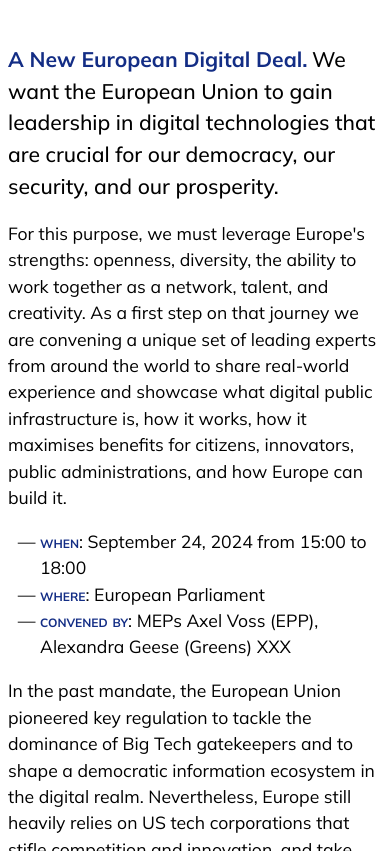
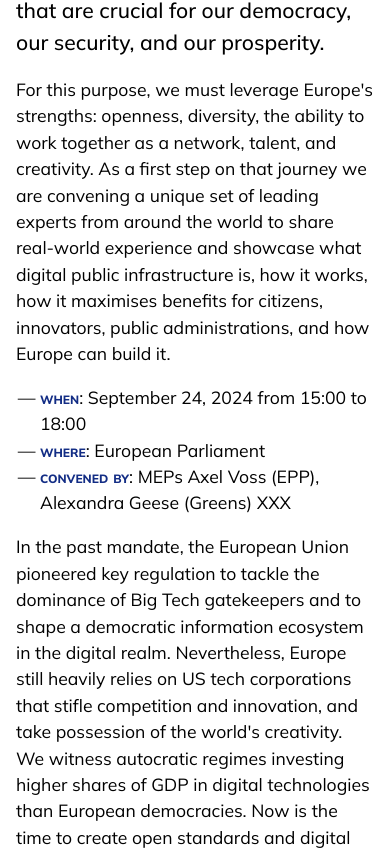
Before and after one commit to darobin/digital-independence, a plain HTML site: page index.html in a window 390 px wide. Shown: the part 364-1215 px from the top of the page. Drawn offline with Linux system fonts and the light colour scheme.

Commit message:
responsive

```diff
--- a/dpi.css
+++ b/dpi.css
@@ -73,6 +73,9 @@ p {
   padding-left: 0.5rem;
   padding-right: 0.5rem;
 }
+li {
+  padding-right: 0.5rem;
+}
 a {
   color: var(--highlight);
   text-decoration: none;
@@ -87,7 +90,7 @@ a {
   font-size: 1.2em;
 }
 li strong {
-  font-weight: bold;
+  font-weight: 800;
   color: var(--highlight);
   font-variant: small-caps;
 }
@@ -100,7 +103,7 @@ ul.details li::marker {
 }
 
 @media only screen and (max-width:500px) {
-  h1 {
+  h1, p.subtitle {
     font-size: 2rem;
   }
   body {
@@ -108,6 +111,13 @@ ul.details li::marker {
     font-weight: normal;
   }
   main {
-    margin: 1rem auto;
+    margin: 0 auto;
+  }
+  p {
+    padding-left: 1rem;
+    padding-right: 1rem;
+  }
+  li {
+    padding-right: 1rem;
   }
 }
```
Also changed, not shown: index.html (+0 -5 lines).
